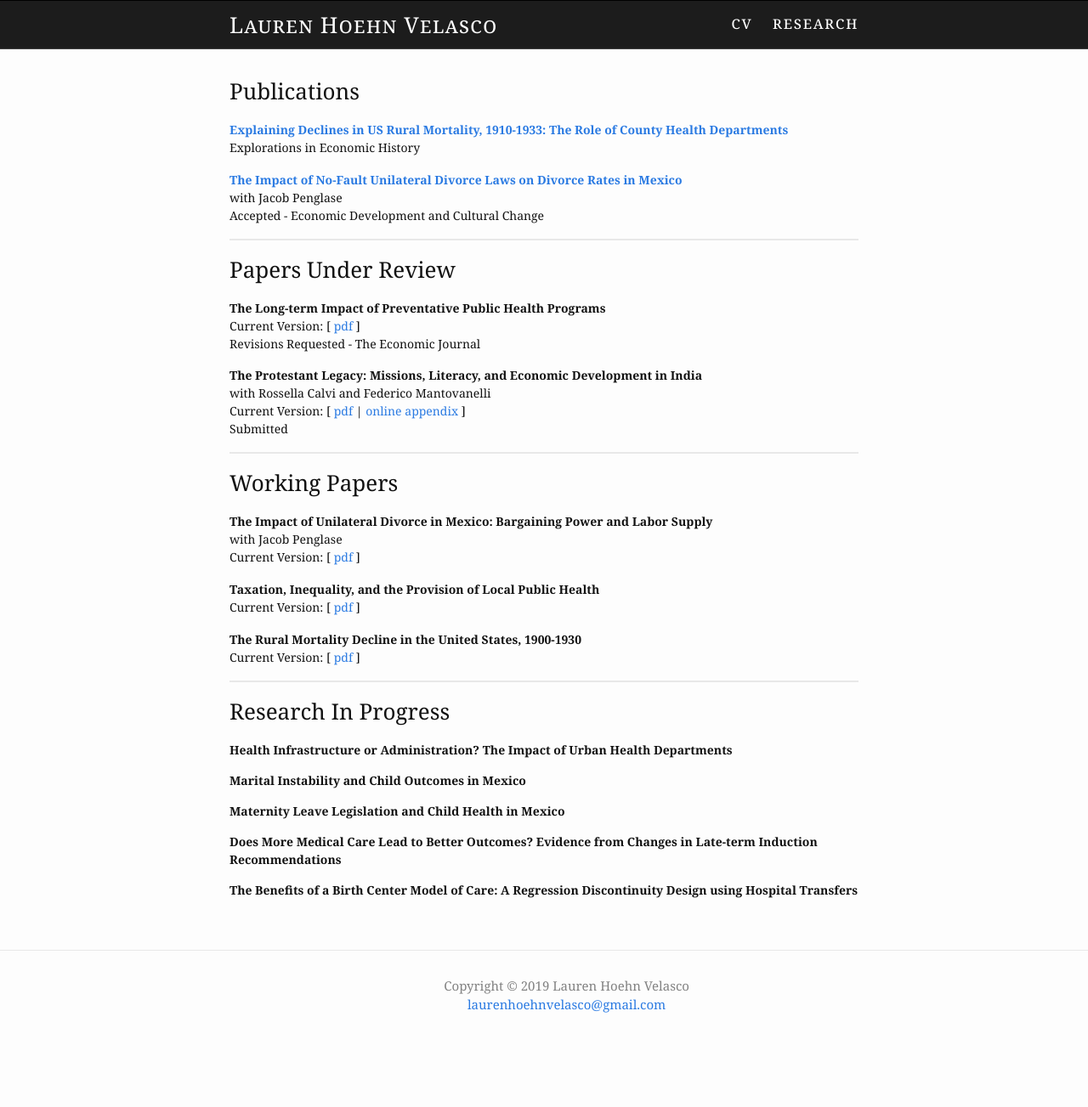
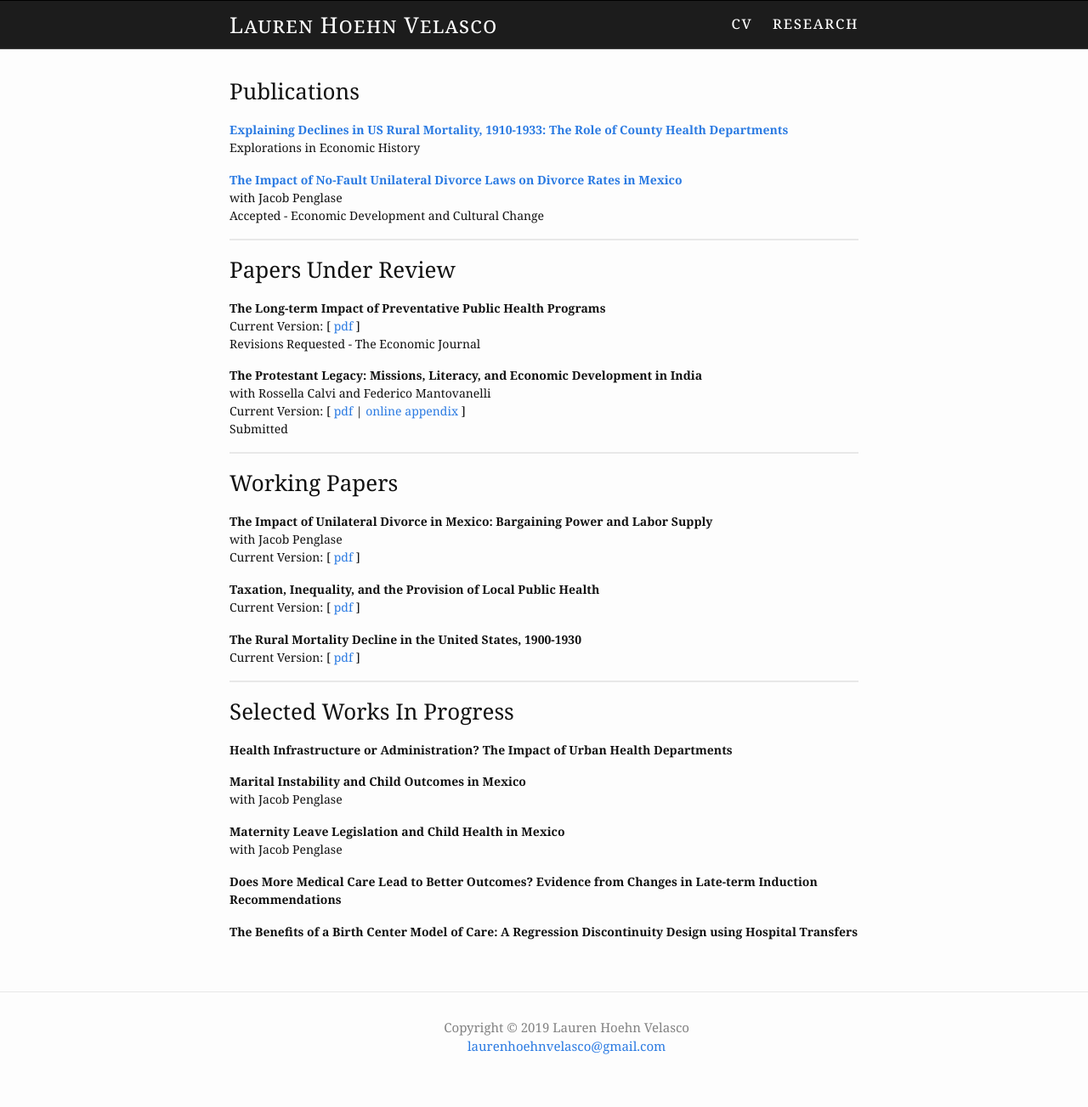
Before and after one commit to germsvel/lhv, a Jekyll site: the page built from research.html, in a window 1280 px wide. Shown: the whole page at 85% size. Built offline with Jekyll 4.4.1, drawn with Linux system fonts in a browser that asks for light colours; before the commit the page ends 1254 px from its top, so only the background shows below that.

Commit message:
Call it selected works in progress and add co-authors

```diff
--- a/research.html
+++ b/research.html
@@ -128,10 +128,19 @@ permalink: /research/
 
 <p class="solid-line"></p>
 
-<h3>Research In Progress</h3>
+<h3>Selected Works In Progress</h3>
 
 {% assign works_in_progress = site.research_papers | where: "research_paper_type", "work_in_progress" | sort: "rank"  %}
 
 {% for paper in works_in_progress %}
-  <p class="research-title">{{ paper.title }}</p>
+  <div class="research-paper">
+    <span class="research-title">
+      {{ paper.title }}
+    </span>
+
+    {% if paper.coauthors %}
+      </br>
+      with {{ paper.coauthors }}
+    {% endif %}
+  </div>
 {% endfor %}
```
